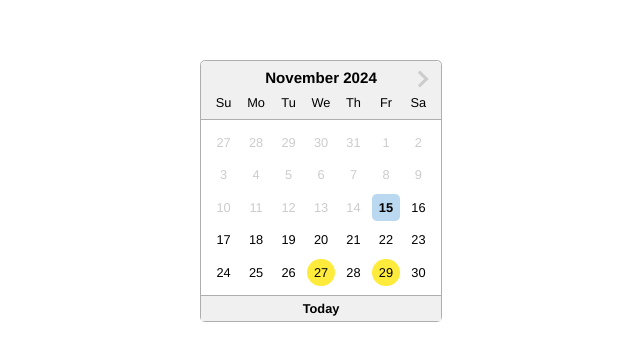
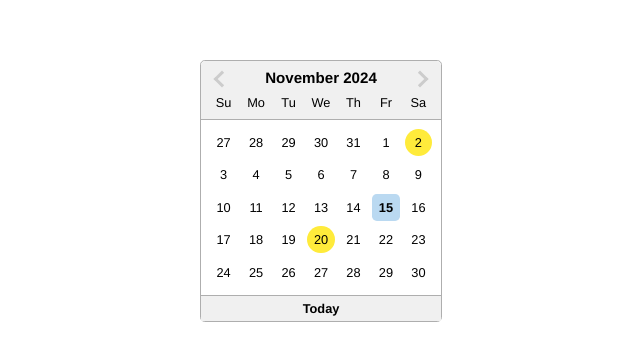
Before and after one commit to phides-code/calendar-ui, a React (Vite) app: page / in a window 1280 px wide. Shown: the part 209-570 px from the top of the page, without its empty margins (319-959 px from the left). Built offline with nearby package versions, Linux system fonts and the light colour scheme; no server answers.

Commit message:
using date as string

```diff
--- a/src/components/CreateEventForm.tsx
+++ b/src/components/CreateEventForm.tsx
@@ -13,9 +13,8 @@ const CreateEventForm = ({ setShowCreateForm }: CreateEventFormProps) => {
     const handleSubmit = () => {
         console.log('submitting new event:');
 
-        console.log('epoch: ' + selectedDate?.getTime());
         console.log({
-            date: selectedDate as Date,
+            date: selectedDate,
             description: newEventDescription,
         });
         setShowCreateForm(false);
@@ -32,8 +31,10 @@ const CreateEventForm = ({ setShowCreateForm }: CreateEventFormProps) => {
                     placeholder='Enter event description'
                 />
                 <DatePicker
-                    selected={selectedDate}
-                    onChange={(date) => setSelectedDate(date)}
+                    selected={new Date(selectedDate as string)}
+                    onChange={(date) =>
+                        setSelectedDate(date?.toISOString() as string)
+                    }
                     showTimeSelect
                     showTimeSelectOnly
                     timeIntervals={15}
--- a/src/components/DateModal.tsx
+++ b/src/components/DateModal.tsx
@@ -1,6 +1,7 @@
 import ReactDOM from 'react-dom';
 import styled from 'styled-components';
-import { CalendarEvent, events } from '../data';
+import type { CalendarEvent } from '../data';
+import { events } from '../data';
 import { useContext, useState } from 'react';
 import CreateEventForm from './CreateEventForm';
 import { DateContext } from '../context/DateContext';
@@ -16,7 +17,7 @@ const DateModal = ({ closeModal }: DateModalProps) => {
 
     const eventsOnThisDay = events.filter(
         (event: CalendarEvent) =>
-            event.eventDate.toDateString() === selectedDate?.toDateString()
+            event.eventDate.substring(0, 10) === selectedDate?.substring(0, 10)
     );
 
     const handleCreateClick = () => setShowCreateForm(true);
@@ -24,12 +25,12 @@ const DateModal = ({ closeModal }: DateModalProps) => {
     return ReactDOM.createPortal(
         <Wrapper onClick={closeModal}>
             <ModalContent onClick={(e) => e.stopPropagation()}>
-                <div>{selectedDate?.toDateString()}</div>
+                <div>{selectedDate}</div>
                 <div>Events:</div>
                 <ul>
-                    {eventsOnThisDay.map((event, i) => (
-                        <li key={i}>
-                            <div>{event.eventDate.toTimeString()}</div>
+                    {eventsOnThisDay.map((event) => (
+                        <li key={event.id}>
+                            <div>{event.eventDate}</div>
                             <div>{event.eventDescription}</div>
                         </li>
                     ))}
--- a/src/components/MainComponent.tsx
+++ b/src/components/MainComponent.tsx
@@ -6,24 +6,21 @@ import 'react-datepicker/dist/react-datepicker.css';
 import { DateContext } from '../context/DateContext';
 
 const MainComponent = () => {
+    // store selectedDate as ISO string '2024-11-15T12:20:43.267Z'
     const { selectedDate, setSelectedDate } = useContext(DateContext);
     const [isModalOpen, setIsModalOpen] = useState(false);
 
     const openModal = () => setIsModalOpen(true);
     const closeModal = () => setIsModalOpen(false);
 
-    const today = new Date();
-
     const handleOnChange = (date: Date) => {
-        setSelectedDate(date as Date);
+        setSelectedDate(date.toISOString());
         openModal();
     };
 
     // Function to check if a date has an event
     const hasEvent = (date: Date) =>
-        datesWithEvents.some(
-            (eventDate) => eventDate.toDateString() === date.toDateString()
-        );
+        datesWithEvents.some((eventDate) => eventDate === date.toDateString());
 
     return (
         <>
@@ -31,10 +28,8 @@ const MainComponent = () => {
                 dayClassName={(date: Date) =>
                     hasEvent(date) ? 'event-day' : ''
                 }
-                dateFormat='yyyy/MM/dd'
-                selected={selectedDate}
+                selected={selectedDate ? new Date(selectedDate) : null}
                 onChange={(date) => handleOnChange(date as Date)}
-                minDate={today}
                 todayButton={'Today'}
                 inline
             />
--- a/src/context/DateContext.tsx
+++ b/src/context/DateContext.tsx
@@ -1,8 +1,9 @@
-import { createContext, ReactNode, useState } from 'react';
+import type { ReactNode } from 'react';
+import { createContext, useState } from 'react';
 
 interface DateState {
-    selectedDate: Date | null;
-    setSelectedDate: React.Dispatch<React.SetStateAction<Date | null>>;
+    selectedDate: string | null;
+    setSelectedDate: React.Dispatch<React.SetStateAction<string | null>>;
 }
 
 const DateContext = createContext<DateState>({
@@ -15,7 +16,7 @@ interface DateProviderProps {
 }
 
 const DateProvider = ({ children }: DateProviderProps) => {
-    const [selectedDate, setSelectedDate] = useState<Date | null>(null);
+    const [selectedDate, setSelectedDate] = useState<string | null>(null);
 
     return (
         <DateContext.Provider value={{ selectedDate, setSelectedDate }}>
--- a/src/data.ts
+++ b/src/data.ts
@@ -1,33 +1,36 @@
 export interface CalendarEvent {
-    eventDate: Date;
+    id: string;
+    eventDate: string;
     eventDescription: string;
 }
 
-const getDatesWithEvents = (events: CalendarEvent[]): Date[] => {
-    const uniqueDays = new Set<number>();
+const getDatesWithEvents = (events: CalendarEvent[]): string[] => {
+    const eventDays = new Set<string>();
 
     events.forEach((event) => {
-        const date = new Date(event.eventDate);
-        date.setHours(0, 0, 0, 0); // Set time to 00:00:00 for each date
-        uniqueDays.add(date.getTime()); // Use timestamp to ensure uniqueness
+        const day = new Date(event.eventDate).toDateString();
+        eventDays.add(day);
     });
 
-    return Array.from(uniqueDays).map((timestamp) => new Date(timestamp));
+    return Array.from(eventDays);
 };
 
 export const events: CalendarEvent[] = [
     {
-        eventDate: new Date('2024-11-29T03:30:00'),
+        id: '001',
+        eventDate: '2024-11-02T15:04:05.000Z',
         eventDescription: 'first event description',
     },
     {
-        eventDate: new Date('2024-11-29T10:30:00'),
+        id: '002',
+        eventDate: '2024-11-20T19:04:05.000Z',
         eventDescription: 'second event description',
     },
     {
-        eventDate: new Date('2024-11-27T10:30:00'),
+        id: '003',
+        eventDate: '2024-11-20T15:04:05.000Z',
         eventDescription: 'third event description',
     },
 ];
 
-export const datesWithEvents: Date[] = getDatesWithEvents(events);
+export const datesWithEvents: string[] = getDatesWithEvents(events);
```
